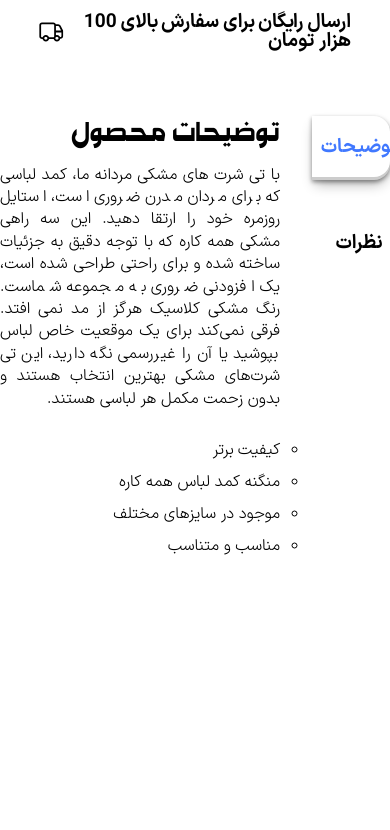
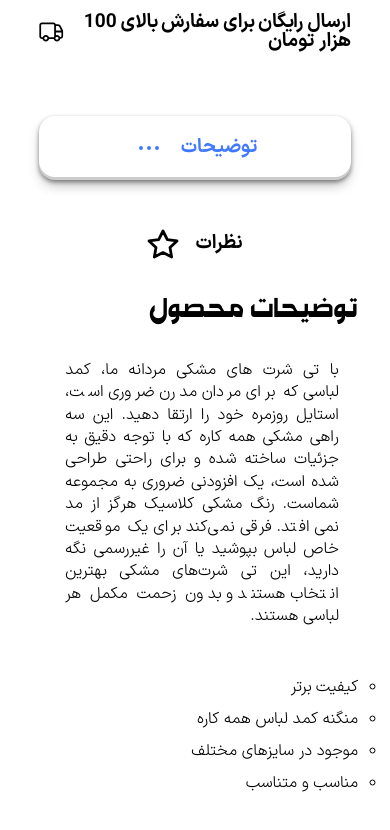
Before and after one commit to mojtaba-jsx/Ecommerce-Website, a plain HTML site: page product.html in a window 390 px wide. Shown: the part 1001-1831 px from the top of the page. Before the commit the page ends 1619 px from the top, so only its background shows below. Drawn offline with Linux system fonts and the light colour scheme.

Commit message:
[Reponsive]- Details Reviws Section

```diff
--- a/css/product.css
+++ b/css/product.css
@@ -447,6 +447,7 @@ background: var(--chiliPepper);
   margin-top: 1rem;
   text-align: justify;
   font-family: "iranSans-light", Courier, monospace;
+  padding: 1.2rem;
 }
 
 .detail-reviews__right__list {
@@ -576,6 +577,8 @@ background: var(--chiliPepper);
   width: 14rem;
   cursor: pointer;
   transition: all 120ms ease-in;
+  background: none;
+  border: 2px solid var(--dark);
 }
 .reviwes__boxes-form-btn:hover{
   background-color: var(--dodgerBlue);
--- a/css/responsive.css
+++ b/css/responsive.css
@@ -120,6 +120,23 @@
   .browse__right__btn {
     margin: 2rem auto;
   }
+  /* ! Product Page (Detail-Reviwes) */
+  .detail-reviews__wrapper {
+    flex-direction: column-reverse;
+  }
+  .detail-reviews__left {
+    width: 100%;
+    display: flex;
+    flex-direction: row-reverse;
+  }
+  .tab {
+    width: 100%;
+  }
+  .tablinks {
+    width: 80%;
+    margin: 0 auto;
+    border-radius: 1rem;
+  }
 }
 
 /* *  ------------------------768px------------------------ */
@@ -196,4 +213,8 @@
     margin: 1rem auto;
     line-height: 1.4rem;
   }
+  /* ! Product Page (Detail-Reviwes) */
+  .reviwes__boxes-btn {
+    width: 14rem;
+  }
 }
```
